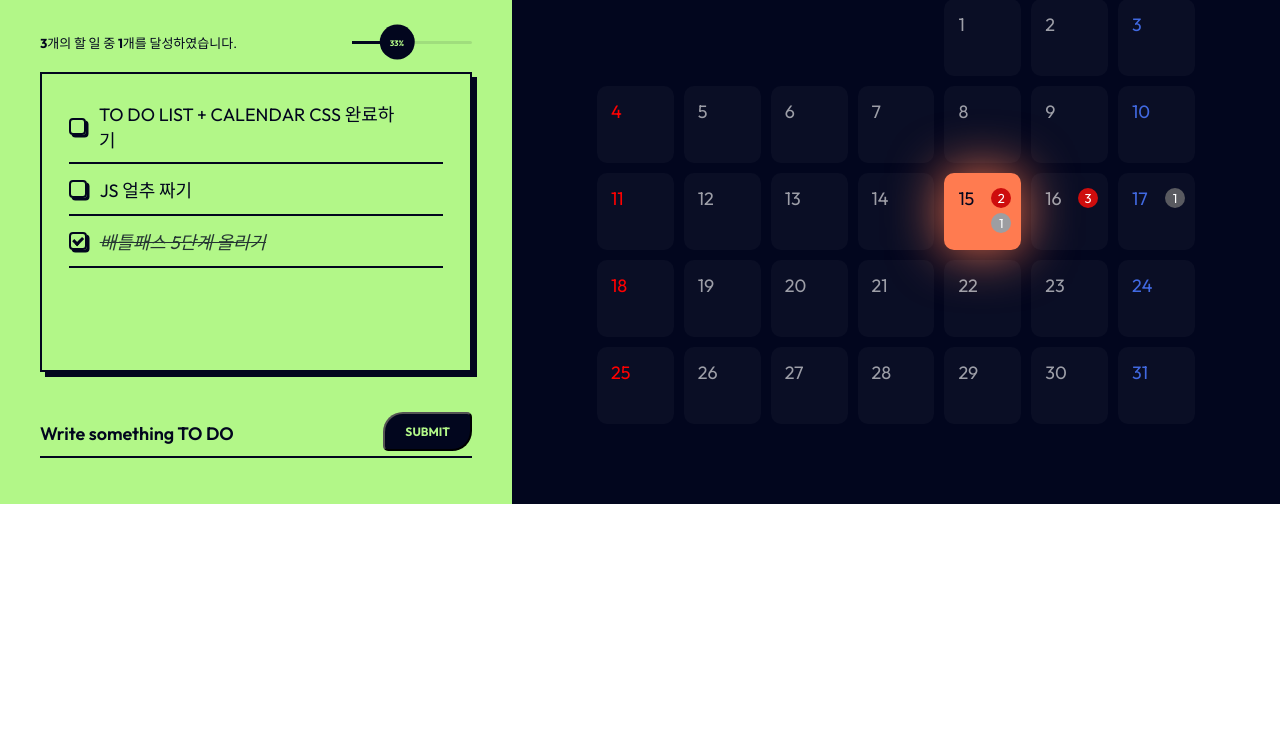
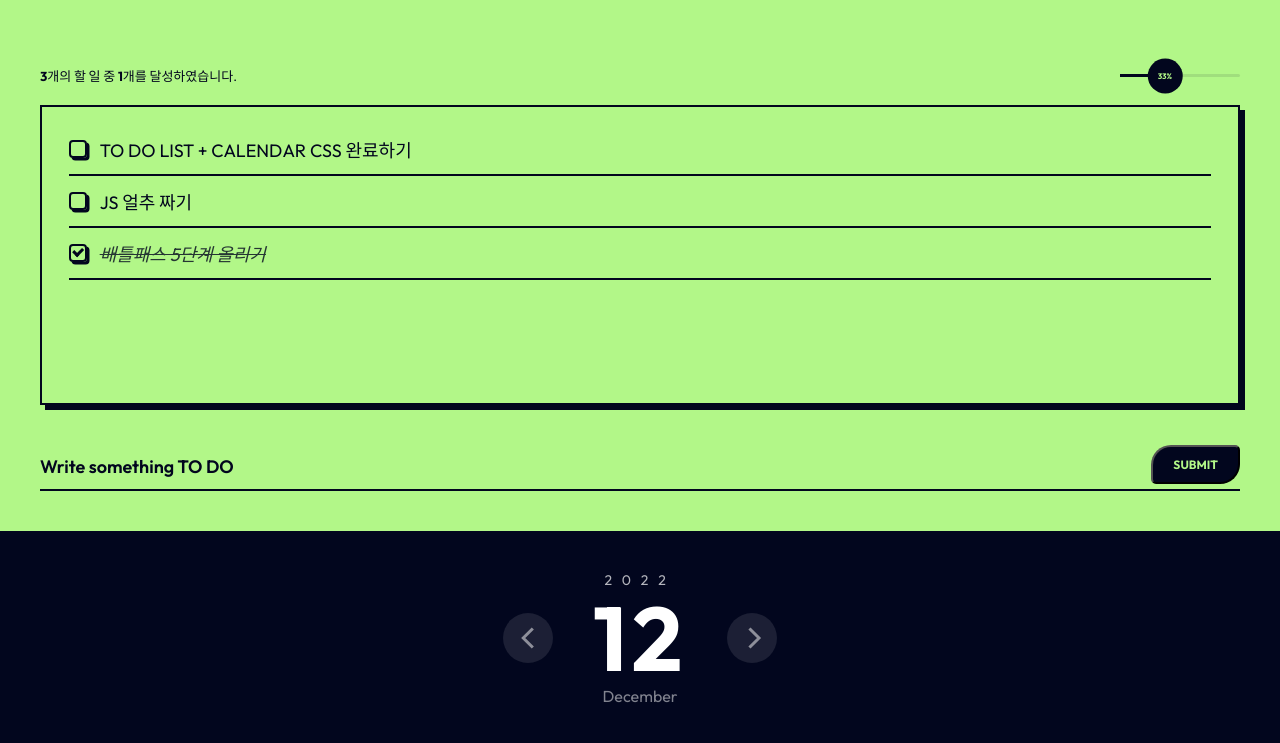
Before and after one commit to OhIkmyeong/cdtd-2022, a plain HTML site: page index.html in a window 1280 px wide. Shown: the part 296-1039 px from the top of the page. Before the commit the page ends 800 px from the top, so only its background shows below. Drawn offline with Linux system fonts and the light colour scheme; a web font is replaced by a local one.

Commit message:
2022-12-15

```diff
--- a/css/layout.css
+++ b/css/layout.css
@@ -11,7 +11,7 @@
 #wrap-td{
     display:flex;flex-flow:column nowrap;
     justify-content:center; align-items:center;
-    padding:var(--gap);
+    padding:var(--gap); padding-top:calc(var(--gap) * 2);
     position:relative;
     width:40%; min-height:100vh;
     background:var(--green);
@@ -26,3 +26,16 @@
     width:60%; min-height:100vh;
     background:var(--black); color:#fff;
 }
+
+/* 미디어 쿼리 */
+@media all and (max-width:1400px){
+    /* [TO DO] */
+    #wrap-td{
+        width:100%;
+        min-height:max-content;
+    }
+    /* [CALENDAR] */
+    #wrap-cd{
+        width:100%;
+    }
+}
```
